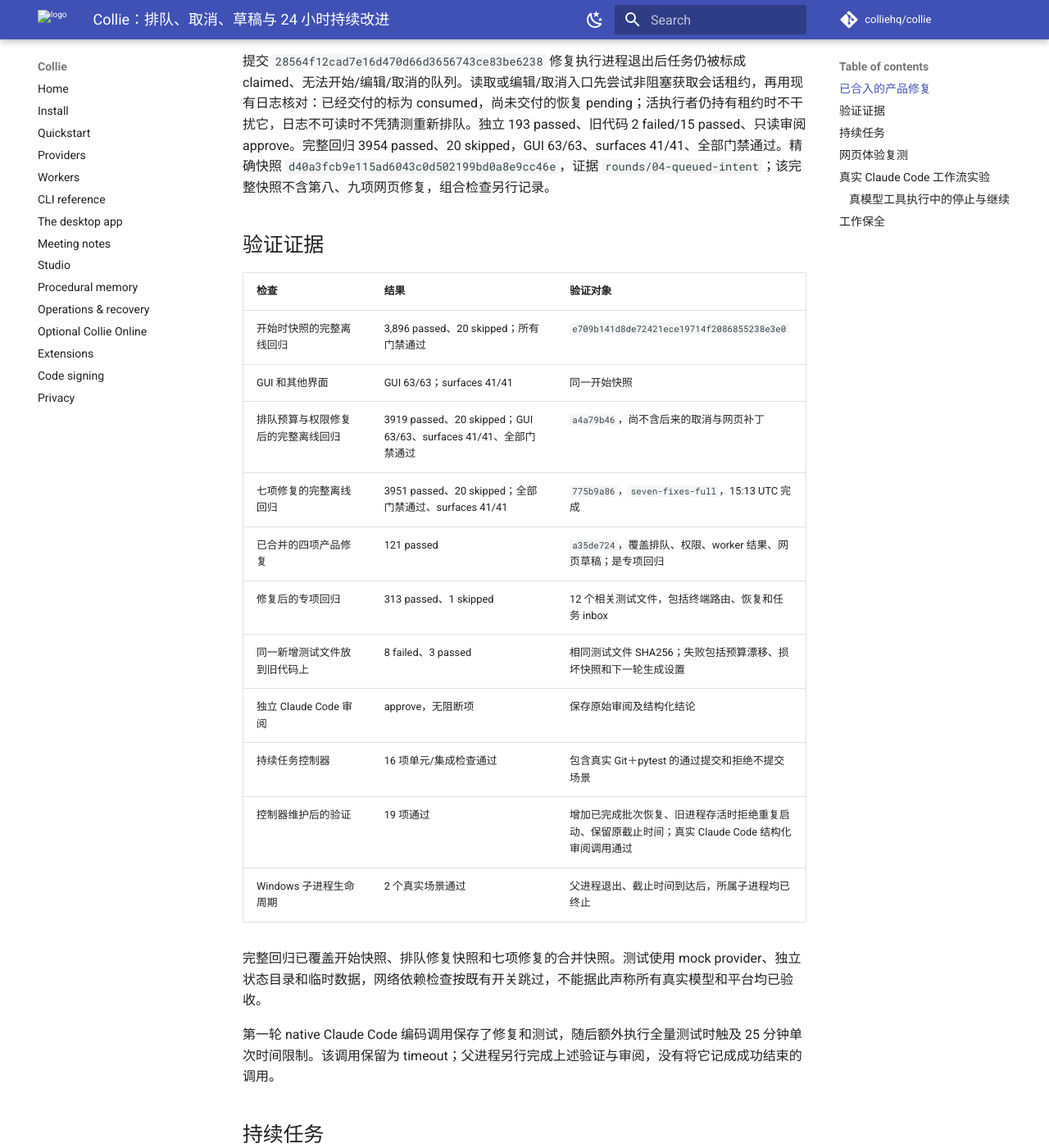
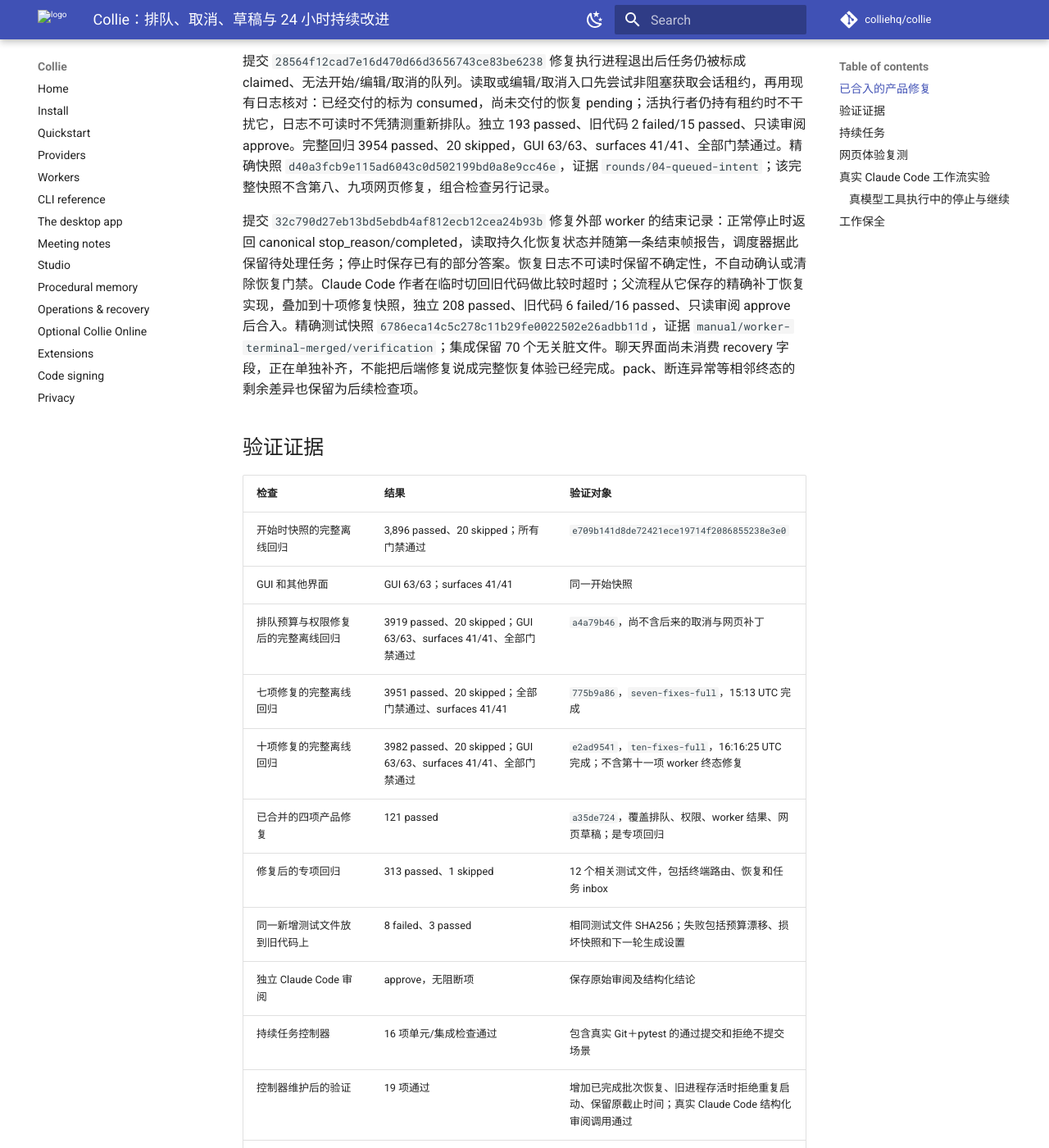
Before and after one commit to colliehq/collie, an MkDocs documentation site: the page built from docs/product-evolution-2026-09-13.md, in a window 1280 px wide and 1400 px high, scrolled down 2064 px. Shown: the whole window at 82% size. Built offline with MkDocs 1.6.1 and Material for MkDocs 9.7.7, drawn with Linux system fonts in a browser that asks for light colours; comment, search, counter and statistics services are not loaded; some of the changed text lies outside the part shown.

Commit message:
docs: record full ten-fix validation and worker recovery repair

```diff
--- a/docs/product-evolution-2026-09-13.md
+++ b/docs/product-evolution-2026-09-13.md
@@ -30,6 +30,8 @@
 
 提交 `28564f12cad7e16d470d66d3656743ce83be6238` 修复执行进程退出后任务仍被标成 claimed、无法开始/编辑/取消的队列。读取或编辑/取消入口先尝试非阻塞获取会话租约，再用现有日志核对：已经交付的标为 consumed，尚未交付的恢复 pending；活执行者仍持有租约时不干扰它，日志不可读时不凭猜测重新排队。独立 193 passed、旧代码 2 failed/15 passed、只读审阅 approve。完整回归 3954 passed、20 skipped，GUI 63/63、surfaces 41/41、全部门禁通过。精确快照 `d40a3fcb9e115ad6043c0d502199bd0a8e9cc46e`，证据 `rounds/04-queued-intent`；该完整快照不含第八、九项网页修复，组合检查另行记录。
 
+提交 `32c790d27eb13bd5ebdb4af812ecb12cea24b93b` 修复外部 worker 的结束记录：正常停止时返回 canonical stop_reason/completed，读取持久化恢复状态并随第一条结束帧报告，调度器据此保留待处理任务；停止时保存已有的部分答案。恢复日志不可读时保留不确定性，不自动确认或清除恢复门禁。Claude Code 作者在临时切回旧代码做比较时超时；父流程从它保存的精确补丁恢复实现，叠加到十项修复快照，独立 208 passed、旧代码 6 failed/16 passed、只读审阅 approve 后合入。精确测试快照 `6786eca14c5c278c11b29fe0022502e26adbb11d`，证据 `manual/worker-terminal-merged/verification`；集成保留 70 个无关脏文件。聊天界面尚未消费 recovery 字段，正在单独补齐，不能把后端修复说成完整恢复体验已经完成。pack、断连异常等相邻终态的剩余差异也保留为后续检查项。
+
 ## 验证证据
 
 | 检查 | 结果 | 验证对象 |
@@ -38,6 +40,7 @@
 | GUI 和其他界面 | GUI 63/63；surfaces 41/41 | 同一开始快照 |
 | 排队预算与权限修复后的完整离线回归 | 3919 passed、20 skipped；GUI 63/63、surfaces 41/41、全部门禁通过 | `a4a79b46`，尚不含后来的取消与网页补丁 |
 | 七项修复的完整离线回归 | 3951 passed、20 skipped；全部门禁通过、surfaces 41/41 | `775b9a86`，`seven-fixes-full`，15:13 UTC 完成 |
+| 十项修复的完整离线回归 | 3982 passed、20 skipped；GUI 63/63、surfaces 41/41、全部门禁通过 | `e2ad9541`，`ten-fixes-full`，16:16:25 UTC 完成；不含第十一项 worker 终态修复 |
 | 已合并的四项产品修复 | 121 passed | `a35de724`，覆盖排队、权限、worker 结果、网页草稿；是专项回归 |
 | 修复后的专项回归 | 313 passed、1 skipped | 12 个相关测试文件，包括终端路由、恢复和任务 inbox |
 | 同一新增测试文件放到旧代码上 | 8 failed、3 passed | 相同测试文件 SHA256；失败包括预算漂移、损坏快照和下一轮生成设置 |
@@ -46,7 +49,7 @@
 | 控制器维护后的验证 | 19 项通过 | 增加已完成批次恢复、旧进程存活时拒绝重复启动、保留原截止时间；真实 Claude Code 结构化审阅调用通过 |
 | Windows 子进程生命周期 | 2 个真实场景通过 | 父进程退出、截止时间到达后，所属子进程均已终止 |
 
-完整回归已覆盖开始快照、排队修复快照和七项修复的合并快照。测试使用 mock provider、独立状态目录和临时数据，网络依赖检查按既有开关跳过，不能据此声称所有真实模型和平台均已验收。
+完整回归已覆盖开始快照、排队修复快照以及七项、十项修复的合并快照。测试使用 mock provider、独立状态目录和临时数据，网络依赖检查按既有开关跳过，不能据此声称所有真实模型和平台均已验收。
 
 第一轮 native Claude Code 编码调用保存了修复和测试，随后额外执行全量测试时触及 25 分钟单次时间限制。该调用保留为 timeout；父进程另行完成上述验证与审阅，没有将它记成成功结束的调用。
 
@@ -64,7 +67,7 @@
 
 14:37 UTC，自动分支先汇入七项修复到 `775b9a866e99b083631ba943561e8650107ee890`。第 3 批额度恢复完成后，新任务视图和 conformance 修复合并经过 186 passed、5 skipped 的专项检查，在控制器批次间隙用旧 tip 校验更新。证据在 `combined-quota-view-compat-tests` 和 `manual/combined-quota-view/merge.json`。该精确合并快照随后也通过完整回归，见验证表。
 
-15:57 UTC，第 4 批队列修复与两项网页修复经过组合检查 280 passed，自动分支更新到 `e2ad95417952b8897b52be67571e8bde961f1a9f`，包括全部十项产品修复。干净组合 checkout 为 `manual/combined-queue-ui/product`，记录在 `combined-queue-ui-checks` 和其 `merge.json`。全十项的 `ten-fixes-full` 已于 15:57:57 UTC 启动，仍在运行；不把先前 d40 的 3954 项完整回归写成这个组合版本的完整回归。
+15:57 UTC，第 4 批队列修复与两项网页修复经过组合检查 280 passed，自动分支更新到 `e2ad95417952b8897b52be67571e8bde961f1a9f`，包括全部十项产品修复。干净组合 checkout 为 `manual/combined-queue-ui/product`，记录在 `combined-queue-ui-checks` 和其 `merge.json`。全十项的 `ten-fixes-full` 于 16:16:25 UTC 正常完成，耗时 1108.839 秒，结果见验证表。第 5 批会话存储任务已基于该快照开始；第十一项手动修复待批次结束后合并到自动分支。
 
 控制器同时检查绝对截止时间、剩余单调时钟时间和 `STOP` 文件；所有主要执行任务由 Windows Job 管理子进程。创建运行目录下的 `STOP` 文件即可提前结束。本机休眠或关机会减少实际运行时间。
 
@@ -110,7 +113,7 @@
 
 `live-cancel-collie-v1` 于 15:42 UTC 完成，精确产品仍为 `775b9a86`。模型先修改文件，再真正通过 bash 运行最长 90 秒的临时 hold.py；宿主确认该进程存活后按 Stop，约 95.2 ms 收到 canceled 结束帧，工具实际运行约 0.3 秒便退出，没有完成标记。部分修改保留、受保护测试未改，随后同一产品会话继续，产品明确 completed、required verification 通过、额外宿主 4/4 通过，所属进程全部清理。这是一个真实功能样本，不能推出一般延迟或成功率。
 
-`live-cancel-worker-v1` 也经实际外部 Claude Code worker 接受 Stop 并返回 canceled，部分修改保留。其工具事件无法证明物理执行边界，因此该能力仍未验证。显式继续收到 recovery_required 的起跑前拒绝：必须先检查中断效果。实验整体 FAIL 表示直接继续未达成，不意味着恢复检查本身错误。更具体的产品缺口是第一条 worker 结束帧没有携带恢复状态，用户再次尝试才看见原因；`manual/worker-terminal-recovery` 正在修复报告路径，保留真实恢复门禁。
+`live-cancel-worker-v1` 也经实际外部 Claude Code worker 接受 Stop 并返回 canceled，部分修改保留。其工具事件无法证明物理执行边界，因此该能力仍未验证。显式继续收到 recovery_required 的起跑前拒绝：必须先检查中断效果。实验整体 FAIL 表示直接继续未达成，不意味着恢复检查本身错误。更具体的产品缺口是第一条 worker 结束帧没有携带恢复状态，用户再次尝试才看见原因；报告路径已作为第十一项后端修复合入，真实恢复门禁保留。`live-worker-terminal-v2` 正在该精确候选上复测，尚未把它记作通过。
 
 该 worker 实验还暴露工具自身的记录问题：已收到起跑前 done，却又等待 start 180 秒，并在摘要丢掉 done。原始 SSE 完整保留，父流程已修正等候与摘要逻辑、两项检查通过，没有重写旧实验。两次 live 执行的原驱动 SHA256 均为 `1be9d3cf…a6d9f233`，代码字节按执行前后哈希核对后保存在各外层运行目录 sources/driver.py；后来的读取修正另有版本。各 runtime、费用估算、订阅前置检查继续分开记录，不混为 harness 排名或实际账单。
 
```
